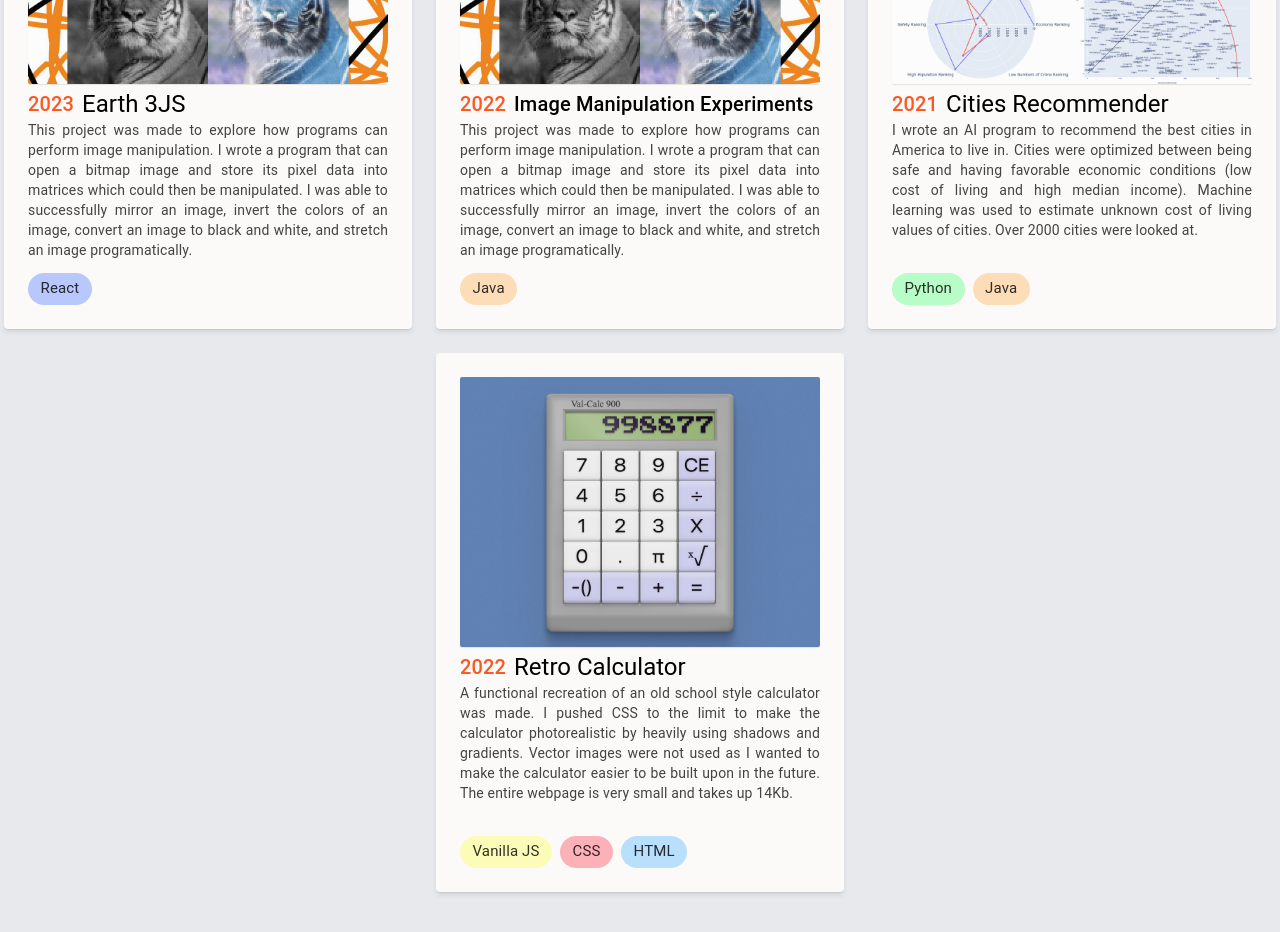
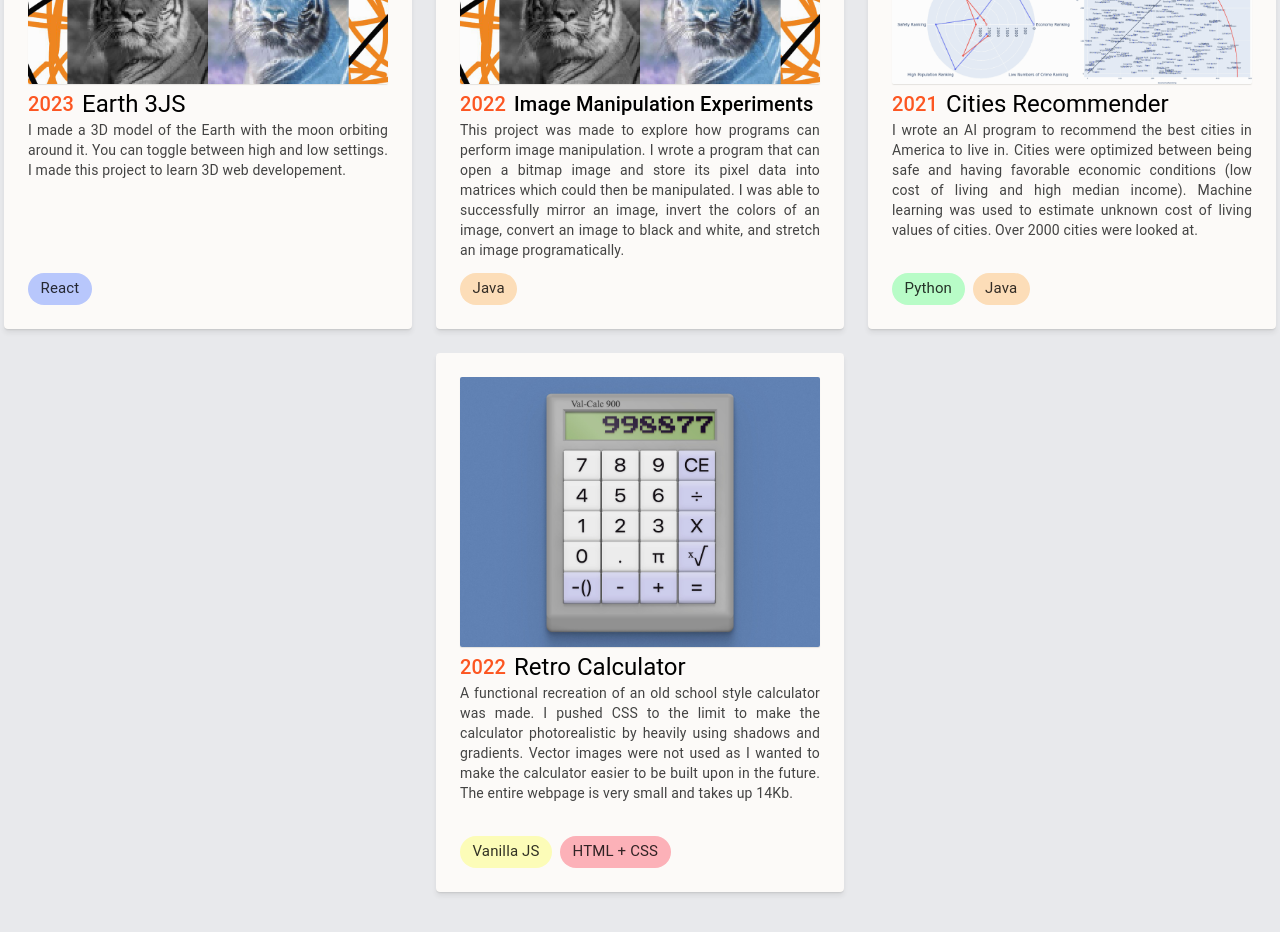
Before and after one commit to M-Valentino/M-Valentino_Node, a Next.js app: page /projects in a window 1280 px wide. Shown: the part 360-1292 px from the top of the page. Built offline with nearby package versions, Linux system fonts and the light colour scheme.

Commit message:
changed language consts and updated earth3js description

```diff
--- a/src/components/LanguageChip.jsx
+++ b/src/components/LanguageChip.jsx
@@ -18,7 +18,7 @@ export const LanguageChip = (props) => {
    */
   const getChipColor = (language) => {
     switch (language) {
-      case LANGUAGES.css:
+      case LANGUAGES.htmlPlusCss:
         return "#ffb3ba";
       case LANGUAGES.java:
         return "#ffdfba";
--- a/src/consts/projectContent.js
+++ b/src/consts/projectContent.js
@@ -1,7 +1,6 @@
 export const LANGUAGES = {
   bash: "Bash",
-  css: "CSS",
-  html: "HTML",
+  htmlPlusCss: "HTML + CSS",
   java: "Java",
   python: "Python",
   react: "React",
@@ -21,7 +20,7 @@ export const projectContent = [
     title: "Earth 3JS",
     date: "2023",
     description:
-      "This project was made to explore how programs can perform image manipulation. I wrote a program that can open a bitmap image and store its pixel data into matrices which could then be manipulated. I was able to successfully mirror an image, invert the colors of an image, convert an image to black and white, and stretch an image programatically.",
+      "I made a 3D model of the Earth with the moon orbiting around it. You can toggle between high and low settings. I made this project to learn 3D web developement.",
     languages: [LANGUAGES.react],
   },
   {
@@ -52,6 +51,6 @@ export const projectContent = [
     date: "2022",
     description:
       "A functional recreation of an old school style calculator was made. I pushed CSS to the limit to make the calculator photorealistic by heavily using shadows and gradients. Vector images were not used as I wanted to make the calculator easier to be built upon in the future. The entire webpage is very small and takes up 14Kb.",
-    languages: [LANGUAGES.vanillaJS, LANGUAGES.css, LANGUAGES.html],
+    languages: [LANGUAGES.vanillaJS, LANGUAGES.htmlPlusCss],
   },
 ];
```
